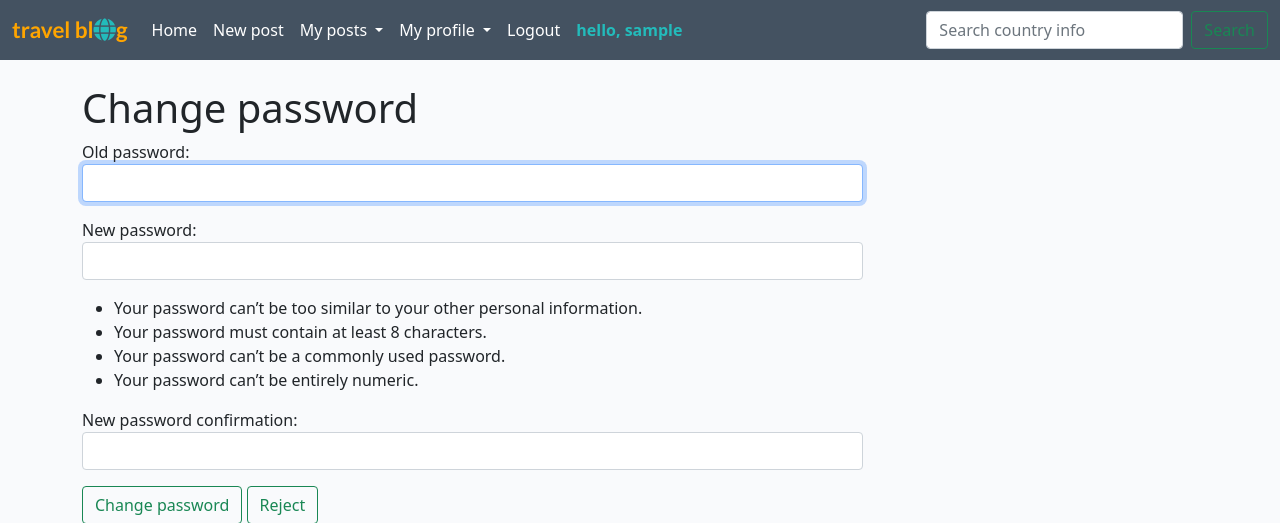
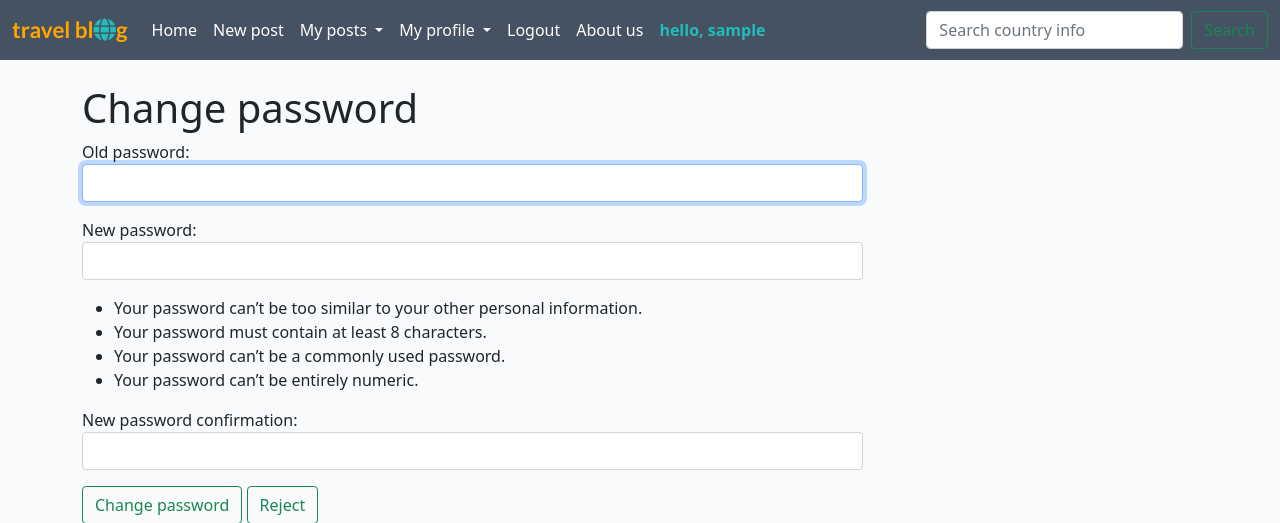
Before and after one commit to gennadiy-gaysha/portfolio_project_4, a Django app: page /account/change_password/ in a window 1280 px wide. Shown: the top 523 px of the page. Run offline with Django 3.2, Linux system fonts and the light colour scheme; the visitor is signed in with stand-in values (Sample User, id 1); data that the repository does not hold is empty; some libraries are stand-ins or nearby versions.

Commit message:
feat: add link to about_page to the navbar

```diff
--- a/templates/base.html
+++ b/templates/base.html
@@ -112,6 +112,11 @@
                     <a class="text-white nav-link link-nav-footer"
                        href="{% url 'logout' %}">Logout</a>
                 </li>
+
+                <li class="nav-item">
+                    <a class="nav-link text-white link-nav-footer" href="{% url 'about' %}">About us</a>
+                </li>
+
                 <li class="hello-user nav-link">hello, {{user.username}}</li>
                 {% else %}
                 <li class="nav-item  text-white">
@@ -121,6 +126,9 @@
                 <li class="nav-item">
                     <a class="nav-link text-white link-nav-footer"
                        href="{% url 'login' %}">Login</a>
+                </li>
+                <li class="nav-item">
+                    <a class="nav-link text-white link-nav-footer" href="{% url 'about' %}">About us</a>
                 </li>
                 <li class="hello-user nav-link">hello, guest user</li>
                 {% endif %}
```
